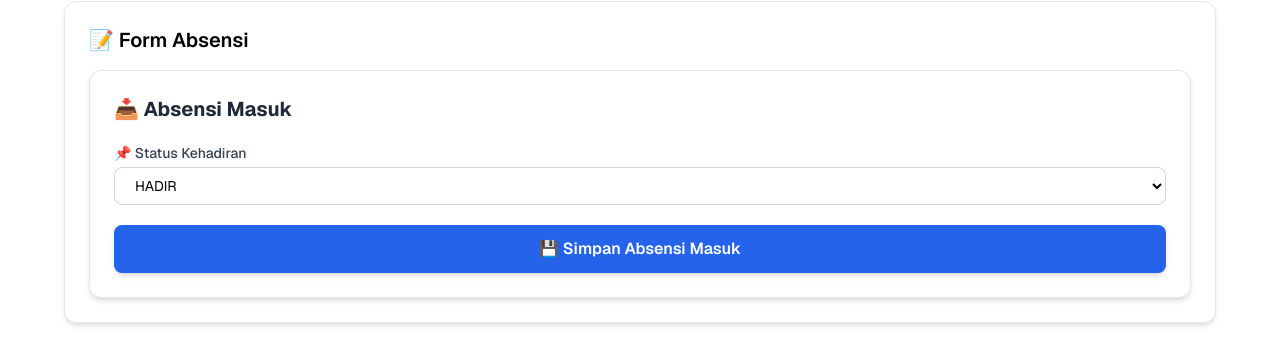
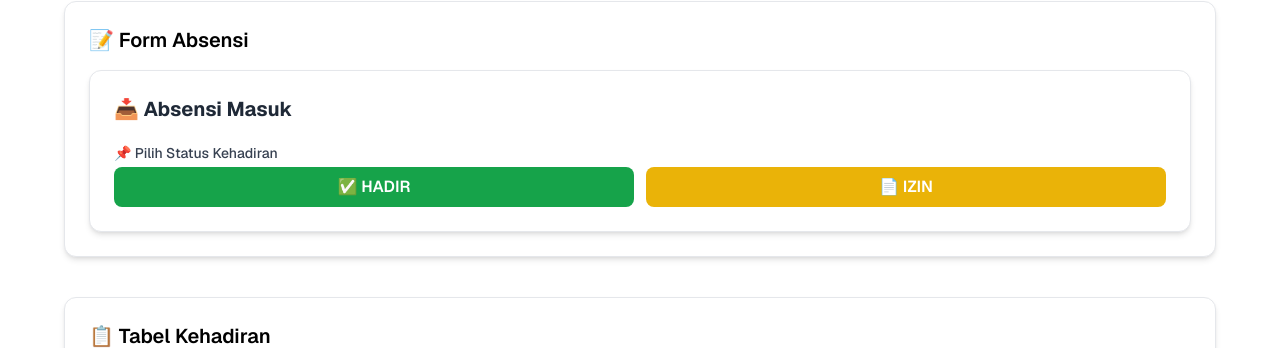
Before and after one commit to ghazwanz/attendance, a Next.js app: page /protected/attendances in a window 1280 px wide. Shown: the part 223-571 px from the top of the page. Built offline with nearby package versions, Linux system fonts and the light colour scheme; no server answers; the database is empty.

Commit message:
update absensi

```diff
--- a/app/protected/attendances/CreateForm.tsx
+++ b/app/protected/attendances/CreateForm.tsx
@@ -51,9 +51,21 @@ export default function CreateForm({ onRefresh }: { onRefresh: () => void }) {
     init();
   }, [supabase, today]);
 
-  const handleCheckIn = async (e: any) => {
-    e.preventDefault();
-    const now = new Date().toISOString();
+  const handleCheckIn = async (status: string) => {
+    const now = new Date();
+    const nowISO = now.toISOString();
+
+    // Batas waktu masuk: 08:00
+    const batasMasuk = new Date();
+    batasMasuk.setHours(8, 0, 0, 0); // jam 08:00:00
+
+    // Cek keterlambatan jika status HADIR
+    let finalStatus = status;
+    if (status === "HADIR" && now > batasMasuk) {
+      finalStatus = "TERLAMBAT";
+    }
+
+    setForm({ status: finalStatus });
 
     const { error, data } = await supabase
       .from("attendances")
@@ -61,10 +73,10 @@ export default function CreateForm({ onRefresh }: { onRefresh: () => void }) {
         {
           user_id: userId,
           date: today,
-          check_in: now,
+          check_in: nowISO,
           check_out: null,
           notes: null,
-          status: form.status,
+          status: finalStatus,
         },
       ])
       .select()
@@ -79,7 +91,6 @@ export default function CreateForm({ onRefresh }: { onRefresh: () => void }) {
       setShowSuccess(true);
 
       setTimeout(() => setShowSuccess(false), 2000);
-
       onRefresh();
     }
   };
@@ -106,39 +117,34 @@ export default function CreateForm({ onRefresh }: { onRefresh: () => void }) {
           </p>
         </div>
       ) : (
-        // Form absensi masuk
-        <form
-          onSubmit={handleCheckIn}
-          className="space-y-5 bg-white dark:bg-slate-800 border border-gray-200 dark:border-white/10 p-6 rounded-xl shadow-md transition-all"
-        >
+        <div className="space-y-5 bg-white dark:bg-slate-800 border border-gray-200 dark:border-white/10 p-6 rounded-xl shadow-md transition-all">
           <h2 className="text-xl font-bold text-gray-800 dark:text-white mb-2">
             📥 Absensi Masuk
           </h2>
 
-          {/* Status Kehadiran */}
+          {/* Tombol Pilih Status Kehadiran */}
           <div>
             <label className="block text-sm font-medium text-gray-700 dark:text-gray-300 mb-1">
-              📌 Status Kehadiran
+              📌 Pilih Status Kehadiran
             </label>
-            <select
-              value={form.status}
-              onChange={(e) => setForm({ ...form, status: e.target.value })}
-              className="w-full px-4 py-2 rounded-lg border border-gray-300 dark:border-slate-600 bg-white dark:bg-slate-700 text-sm text-black dark:text-white focus:outline-none focus:ring-2 focus:ring-blue-500"
-            >
-              <option value="HADIR">HADIR</option>
-              <option value="IZIN">IZIN</option>
-              <option value="ALPA">ALPA</option>
-            </select>
+            <div className="flex gap-3">
+              <button
+                type="button"
+                onClick={() => handleCheckIn("HADIR")}
+                className="flex-1 py-2 rounded-lg font-semibold text-white transition-all bg-green-600 hover:bg-green-700"
+              >
+                ✅ HADIR
+              </button>
+              <button
+                type="button"
+                onClick={() => handleCheckIn("IZIN")}
+                className="flex-1 py-2 rounded-lg font-semibold text-white transition-all bg-yellow-500 hover:bg-yellow-600"
+              >
+                📄 IZIN
+              </button>
+            </div>
           </div>
-
-          {/* Tombol Simpan */}
-          <button
-            type="submit"
-            className="w-full py-3 font-semibold rounded-lg transition-all shadow-md hover:shadow-lg text-white bg-blue-600 hover:bg-blue-700"
-          >
-            💾 Simpan Absensi Masuk
-          </button>
-        </form>
+        </div>
       )}
     </>
   );
--- a/app/protected/attendances/page.tsx
+++ b/app/protected/attendances/page.tsx
@@ -88,8 +88,7 @@ export default function Page() {
                   data.map((item, i) => (
                     <tr
                       key={item.id}
-        className={`transition duration-150 ${
-          i % 2 === 0
+                      className={`transition duration-150 ${i % 2 === 0
                           ? "bg-white dark:bg-slate-800"
                           : "bg-blue-50 dark:bg-slate-700"
                         } hover:bg-gray-100 dark:hover:bg-slate-600`}
@@ -122,8 +121,7 @@ export default function Page() {
                       <td className="py-2 px-4">{item.notes || "-"}</td>
                       <td className="py-2 px-4">
                         <span
-            className={`text-sm font-semibold ${
-              item.status === "HADIR"
+                          className={`text-sm font-semibold ${item.status === "HADIR"
                               ? "text-green-400"
                               : item.status === "IZIN"
                                 ? "text-yellow-400"
@@ -219,6 +217,7 @@ export default function Page() {
                       notes: e.target.value,
                     })
                   }
+
                 />
               </div>
 
@@ -229,13 +228,23 @@ export default function Page() {
                 >
                   Batal
                 </button>
+                // Tombol "✅ Konfirmasi Pulang"
                 <button
                   onClick={async () => {
-                    const now = new Date().toISOString();
+                    const now = new Date();
+                    const batasPulang = new Date();
+                    batasPulang.setHours(16, 0, 0, 0); // 16:00 WIB
+
+                    if (now < batasPulang) {
+                      alert("⛔ Belum waktunya pulang. Absensi pulang hanya bisa dilakukan setelah jam 16:00.");
+                      return;
+                    }
+
+                    const nowISO = now.toISOString();
                     const { error } = await supabase
                       .from("attendances")
                       .update({
-                        check_out: now,
+                        check_out: nowISO,
                         notes: checkoutItem.notes || null,
                       })
                       .eq("id", checkoutItem.id);
--- a/app/protected/page.tsx
+++ b/app/protected/page.tsx
@@ -2,7 +2,7 @@
 
 import { useState } from "react";
 import { QrCode } from "lucide-react";
-import { QRCodeSVG } from "qrcode.react";
+// import { QRCodeSVG } from "qrcode.react";
 
 // Simulasi data user (nanti bisa kamu ambil dari Supabase)
 const userMock = {
```
Lines whose indentation alone changed are shown as unchanged.
